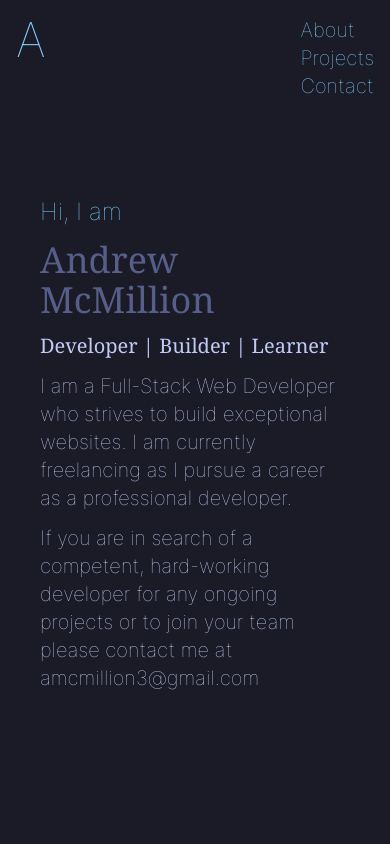
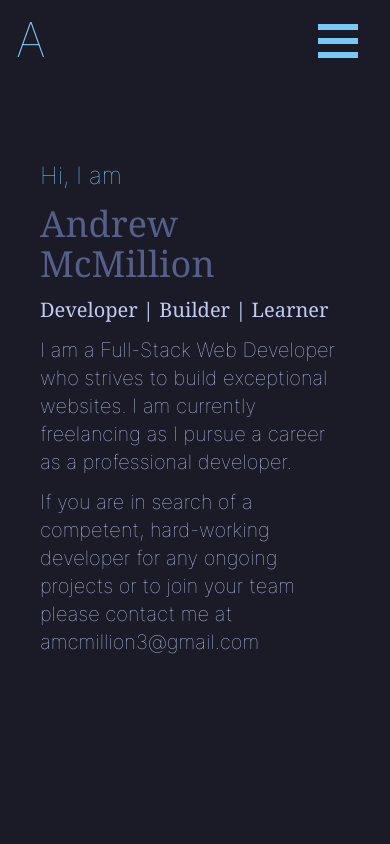
Before and after one commit to amcmillion3/portfolio, a React (Create React App) app: page / in a window 390 px wide. Shown: the top 844 px of the page. Built offline with nearby package versions, Linux system fonts and the light colour scheme.

Commit message:
Add Hamburger menu and responsive functionality

```diff
--- a/src/Components/Layout/Layout.js
+++ b/src/Components/Layout/Layout.js
@@ -1,18 +1,12 @@
 import React from "react";
 import Projects from "../Projects";
+import Nav from "../Nav";
 
 function Layout(props) {
 
     return (
         <div>
-            <nav className="flex justify-between lg:m-4 lg:text-xl text-tokyo-cyan">
-                <div className="text-5xl m-4">A</div>
-                <div className="text-xl flex flex-col m-4 lg:flex-row lg:justify-around lg:w-1/4">
-                    <div><a href="#about">About</a></div>
-                    <div><a href="#projects">Projects</a></div>
-                    <div><a href="#contact">Contact</a></div>
-                </div>
-            </nav>
+            <Nav/>
             <div className="flex flex-col lg:justify-between lg:flex-row-reverse text-tokyo-lavender">
                 <div className="lg:w-1/2 lg:mr-[25%]">
                     <section className="mt-20 ml-10 mr-10">
```
